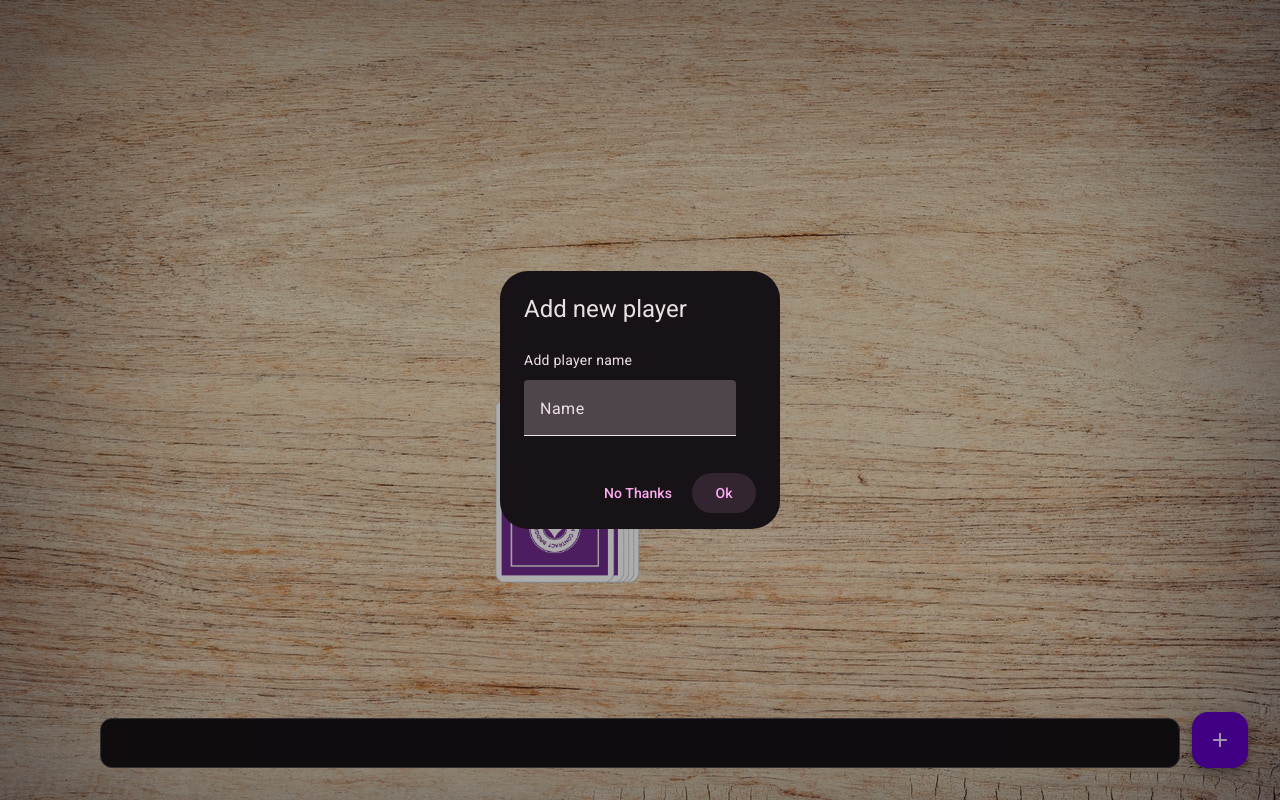
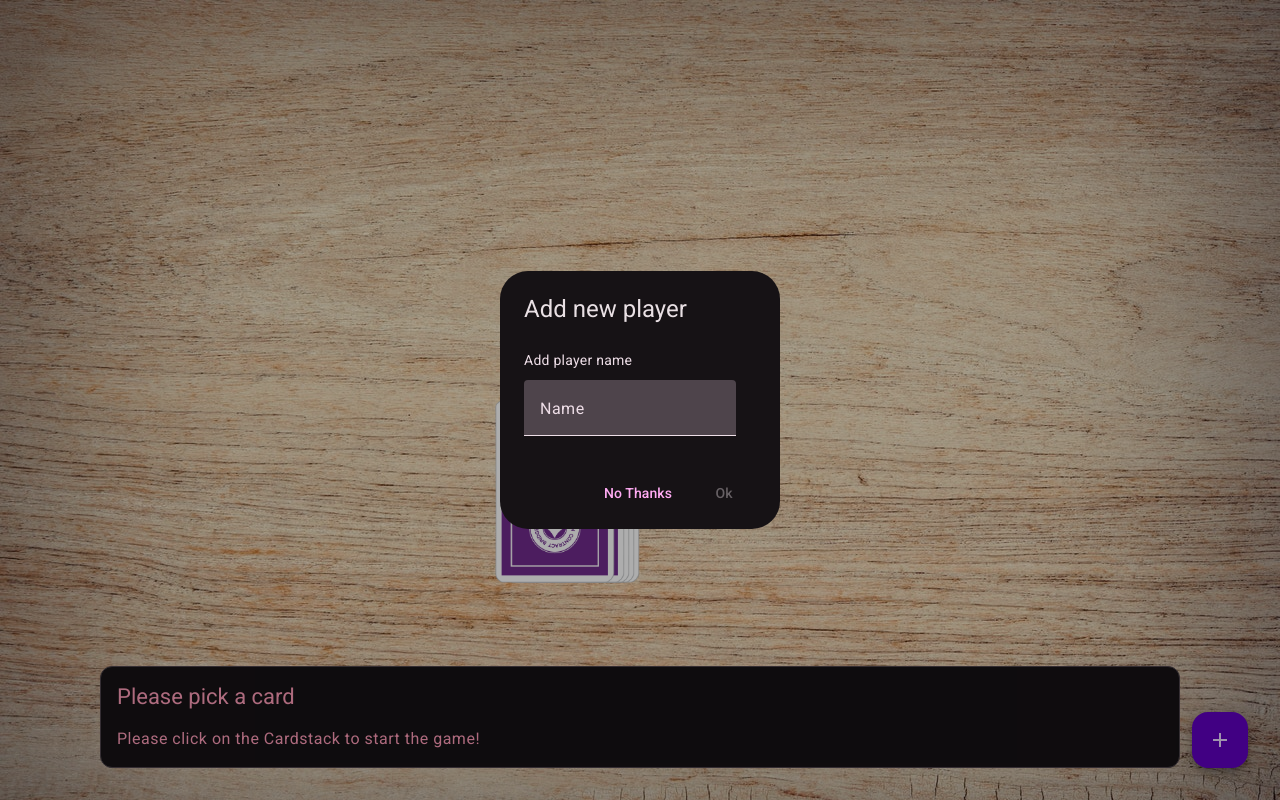
Before and after one commit to LarsMadproduction/Ring-of-Fire, an Angular app: page /game in a window 1280 px wide. Both pictures are taken after a click on the button "add". Built offline with nearby package versions, Linux system fonts and the light colour scheme.

Commit message:
bugs fixed

```diff
--- a/src/app/dialog-add-player/dialog-add-player.component.html
+++ b/src/app/dialog-add-player/dialog-add-player.component.html
@@ -8,5 +8,5 @@
 </mat-dialog-content>
 <mat-dialog-actions>
   <button mat-button (click)="onNoClick()">No Thanks</button>
-  <button mat-button [mat-dialog-close]="name" cdkFocusInitial>Ok</button>
+  <button mat-button [disabled]="name.length < 3" [mat-dialog-close]="name" cdkFocusInitial>Ok</button>
 </mat-dialog-actions>
--- a/src/app/dialog-add-player/dialog-add-player.component.ts
+++ b/src/app/dialog-add-player/dialog-add-player.component.ts
@@ -4,18 +4,27 @@
 import { MatInputModule } from '@angular/material/input';
 import { MatButtonModule } from '@angular/material/button';
 import { FormsModule } from '@angular/forms';
+import { MatDialogRef } from '@angular/material/dialog';
 
 @Component({
   selector: 'app-dialog-add-player',
   standalone: true,
-  imports: [MatDialogModule, MatFormFieldModule, MatInputModule, MatButtonModule, FormsModule],
+  imports: [
+    MatDialogModule,
+    MatFormFieldModule,
+    MatInputModule,
+    MatButtonModule,
+    FormsModule,
+  ],
   templateUrl: './dialog-add-player.component.html',
   styleUrl: './dialog-add-player.component.scss',
 })
 export class DialogAddPlayerComponent {
+  constructor(private dialogRef: MatDialogRef<DialogAddPlayerComponent>) {}
+
   name: string = '';
 
-  onNoClick(){
-
+  onNoClick() {
+    this.dialogRef.close();
   }
 }
--- a/src/app/game-info/game-info.component.html
+++ b/src/app/game-info/game-info.component.html
@@ -1,4 +1,4 @@
 <mat-card appearance="outlined">
-  <mat-card-title class="card-title">{{ title }}</mat-card-title>
-  <mat-card-content>{{ description }}</mat-card-content>
+  <mat-card-title class="card-title">{{ card ? title : 'Please pick a card' }}</mat-card-title>
+  <mat-card-content>{{ card ? description: 'Please click on the Cardstack to start the game!' }}</mat-card-content>
 </mat-card>
--- a/src/app/game/game.component.ts
+++ b/src/app/game/game.component.ts
@@ -47,7 +47,10 @@
     const dialogRef = this.dialog.open(DialogAddPlayerComponent);
 
     dialogRef.afterClosed().subscribe((name: string) => {
-      this.game.players.push(name);
+      if (name && name.length > 0) {
+        this.game.players.push(name);
+      }
+
     });
   }
 }
```
